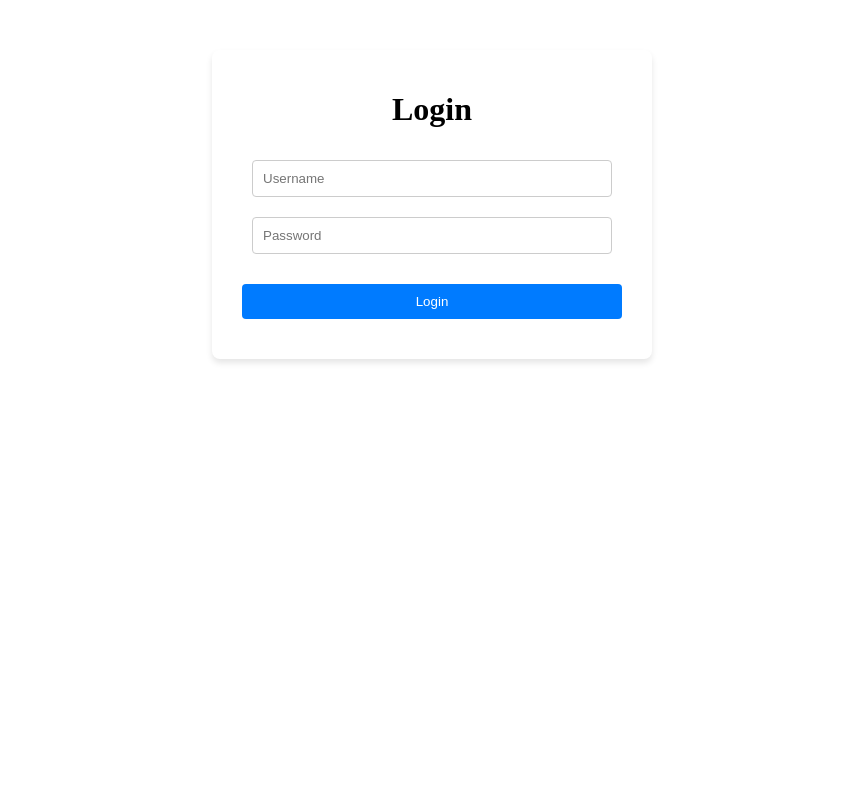
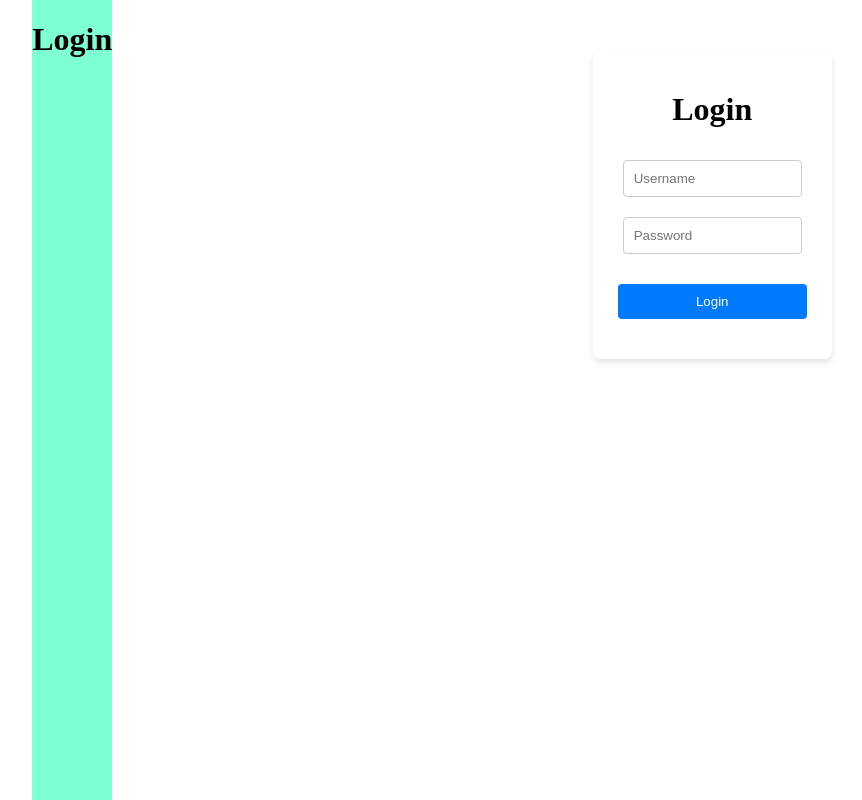
Before and after one commit to Proyecto-Maki/LAB0-Maki, a React (Vite) app in the folder frontend/: page /login in a window 1280 px wide. Shown: the whole page, without its empty margins (208-1070 px from the left). Built offline with nearby package versions, Linux system fonts and the light colour scheme; no server answers.

Commit message:
Actualizacion de frontend

```diff
--- a/frontend/package.json
+++ b/frontend/package.json
@@ -11,6 +11,7 @@
   },
   "dependencies": {
     "axios": "^1.7.9",
+    "bootstrap": "^5.3.3",
     "jwt-decode": "^4.0.0",
     "react": "^18.3.1",
     "react-dom": "^18.3.1",
--- a/frontend/src/pages/Login.jsx
+++ b/frontend/src/pages/Login.jsx
@@ -1,8 +1,18 @@
 import Form from '../components/Form'
+import '../styles/Base.css'
 
 function Login () {
     return (
-        <Form route="/api/token/" method="login"/>
+        <div className='container'>
+            <div className='container-title'>
+                <h1>Login</h1>
+            </div>
+            <div className='container-form'>
+                <Form route="/api/token/" method="login"/>
+            </div>
+
+        </div>
+
     );
 }
 
--- /dev/null
+++ b/frontend/src/styles/Base.css
@@ -0,0 +1,17 @@
+body{
+    margin: 0;
+    padding: 0;
+    background-color: #ffffff;
+}
+
+.container{
+    width: 100vw;
+    height: 100vh;
+    margin: 0;
+    display: flex;
+    justify-content: space-around;
+}
+
+.container-title{
+    background-color: aquamarine;
+}
```
Also changed, not shown: frontend/src/styles/FormPersona.css (added), frontend/src/styles/Persona.css (added), 1 other file (tests, documents, lock files or other folders).
